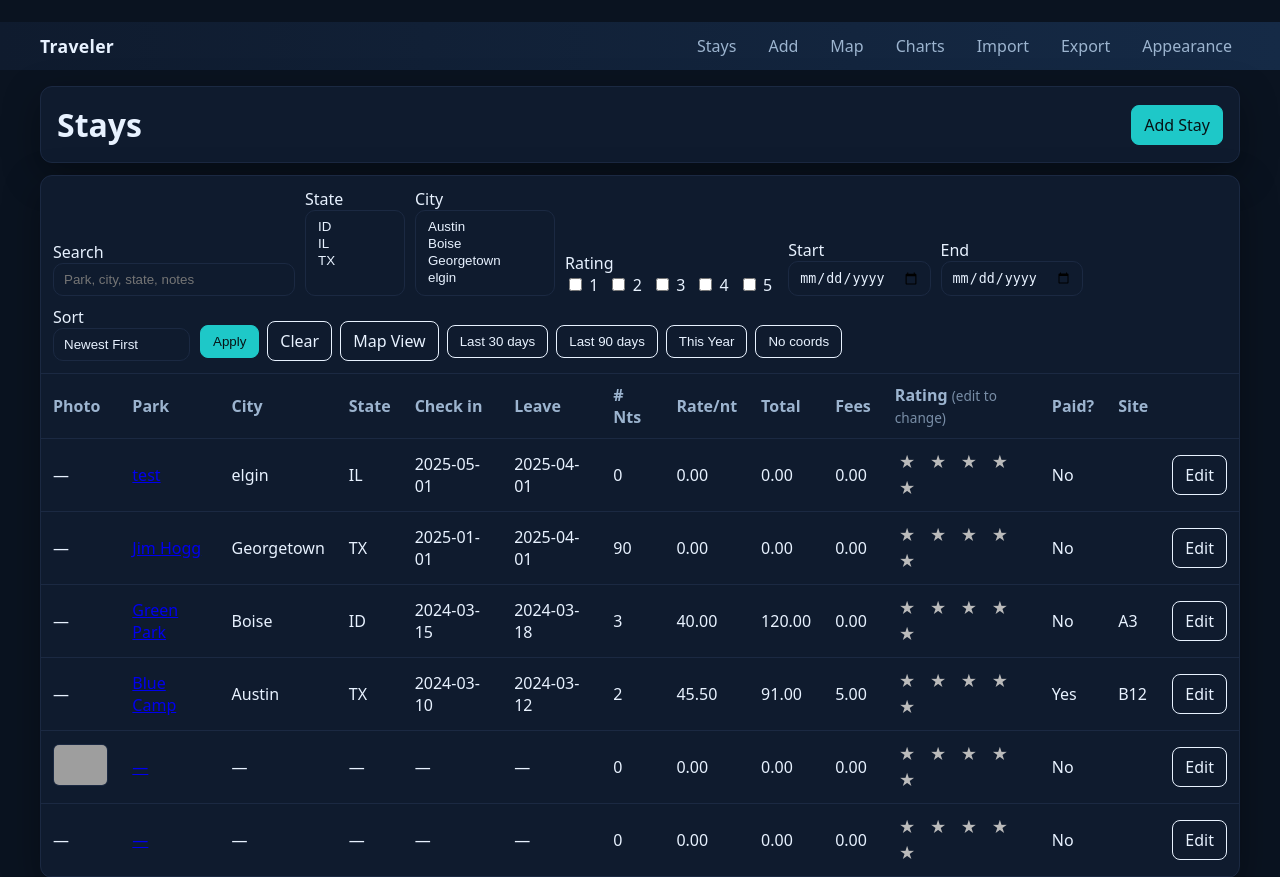
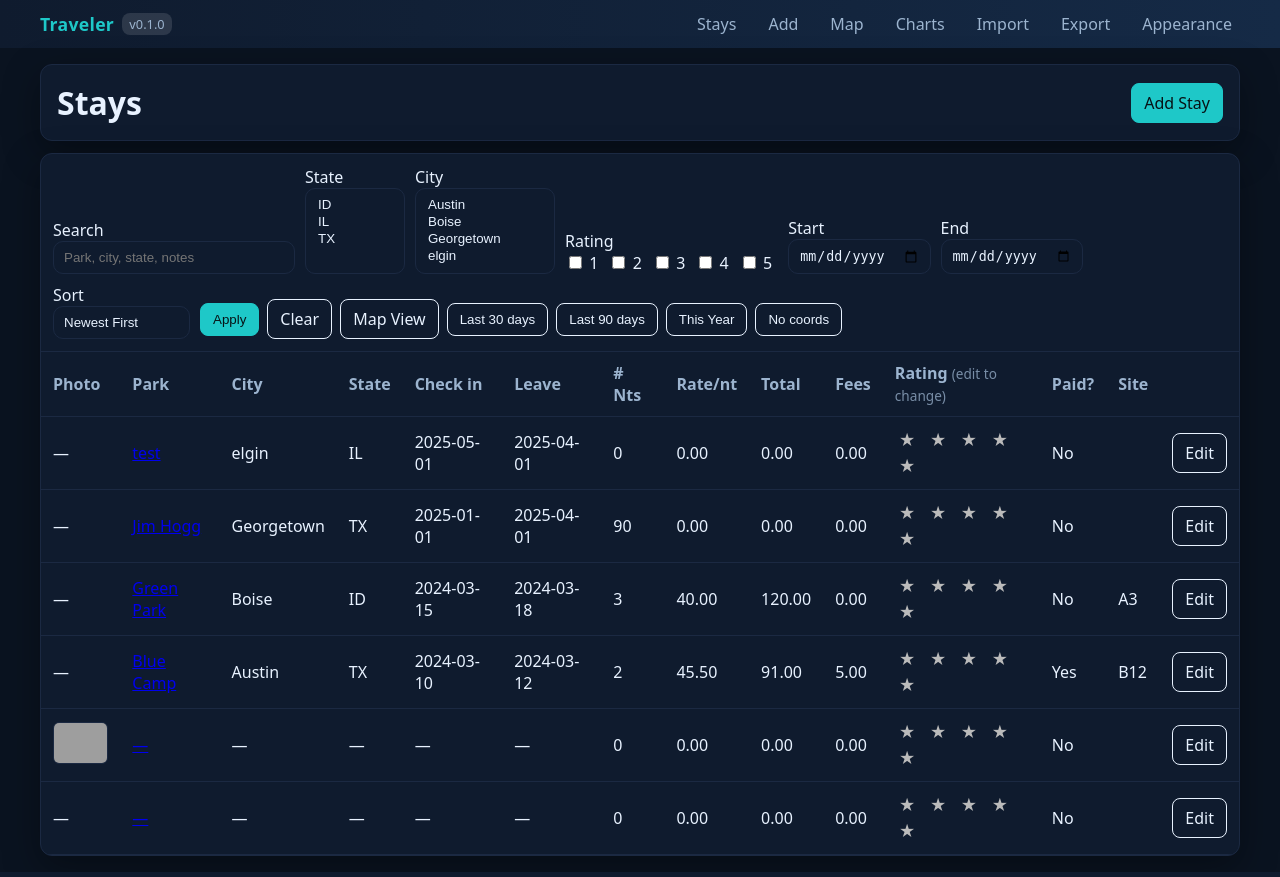
Before and after one commit to dquillman/traveler, a Django app: page /stays/ in a window 1280 px wide. Shown: the top 877 px of the page. Run offline with Django 5.2, Linux system fonts and the light colour scheme; data comes from the database, SQL or seed files in the repository; parts of the project's set-up code (start-up, migrations or seed data) failed here and were passed over; grey boxes are pictures that could not be loaded.

Commit message:
feat: show app version in all banners; style brand in accent; add APP_VERSION surfaced via context

```diff
--- a/config/settings.py
+++ b/config/settings.py
@@ -74,3 +74,6 @@
 
 
 STATICFILES_DIRS = [BASE_DIR / 'static']
+
+# App version (surface in navbar). Update on releases.
+APP_VERSION = "v0.1.0"
--- a/stays/context_processors.py
+++ b/stays/context_processors.py
@@ -28,5 +28,6 @@
             "secondary_color": sec,
             "background_url": bg,
             "theme": theme,
-        }
+        },
+        "app_version": getattr(settings, "APP_VERSION", "v0.1.0"),
     }
--- a/stays/templates/stays/base.html
+++ b/stays/templates/stays/base.html
@@ -18,7 +18,8 @@
     }
     .nav { display:flex; gap:16px; align-items:center; padding:12px 16px; background:#0f1621; border-bottom:1px solid #1f2630; }
     .nav a { color:var(--fg); text-decoration:none; opacity:.9 } .nav a:hover{opacity:1}
-    .brand { font-weight:700; color:var(--pri); margin-right:20px; }
+    .brand { font-weight:800; color:var(--pri); margin-right:10px; }
+    .version-pill { display:inline-block; padding:2px 6px; border-radius:8px; font-size:.8rem; background: rgba(255,255,255,.12); color: var(--muted); margin-right:10px; }
     .wrap { padding:20px; }
     .btn { display:inline-block; padding:8px 12px; background:var(--pri); color:white; border-radius:6px; text-decoration:none; }
     .btn-outline { border:1px solid var(--pri); color:var(--pri); background:transparent; border-radius:6px; padding:7px 11px; }
@@ -36,6 +37,7 @@
 <body data-theme="{{ site_appearance.theme|default:'dark' }}">
   <nav class="nav">
     <span class="brand">{{ site_appearance.site_name|default:"Traveler" }}</span>
+    <span class="version-pill">{{ app_version }}</span>
     <a href="{% url 'stays:list' %}">Home</a>
     <a href="{% url 'stays:map' %}">Map</a>
     <a href="{% url 'stays:charts' %}">Charts</a>
--- a/templates/base.html
+++ b/templates/base.html
@@ -10,7 +10,8 @@
     body { margin:0; font-family: system-ui, -apple-system, Segoe UI, Roboto, Helvetica, Arial; }
     .site-header { background: var(--panel); }
     .site-header .container { max-width:1200px; margin:0 auto; padding:0.75rem 1rem; display:flex; align-items:center; justify-content:space-between; }
-    .brand { color: var(--text); font-weight:700; text-decoration:none; font-size:1.1rem; letter-spacing:.3px; }
+    .brand { color: var(--accent); font-weight:800; text-decoration:none; font-size:1.1rem; letter-spacing:.3px; }
+    .version-pill { display:inline-block; padding:.15rem .45rem; border-radius:.5rem; font-size:.8rem; background: rgba(255,255,255,.12); color: var(--muted); }
     .menu { list-style:none; margin:0; padding:0; display:flex; gap:1rem; }
     .menu a { color: var(--muted); text-decoration:none; padding:.35rem .5rem; border-radius:.5rem; }
     .menu a:hover, .menu a:focus { background: rgba(255,255,255,.08); color: var(--text); }
--- a/templates/partials/navbar.html
+++ b/templates/partials/navbar.html
@@ -1,6 +1,9 @@
 <header class="site-header">
   <nav class="container">
-    <a class="brand" href="/">Traveler</a>
+    <div style="display:flex; align-items:center; gap:.5rem;">
+      <a class="brand" href="/">Traveler</a>
+      <span class="version-pill">{{ app_version }}</span>
+    </div>
     <ul class="menu">
       <li><a href="{% url 'stays:list' %}">Stays</a></li>
       <li><a href="{% url 'stays:add' %}">Add</a></li>
```
